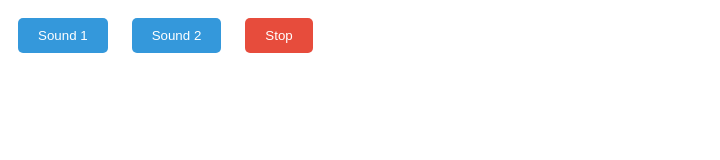
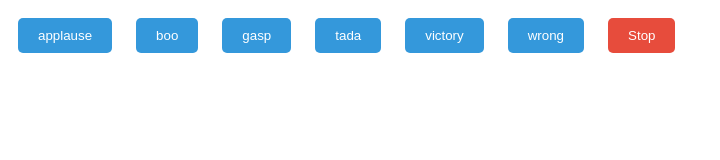
Before and after one commit to acciojob/Soundbar-soumyabratam6, a website: page main.html in a window 1280 px wide. Shown: the whole page, without its empty margins (0-720 px from the left). Drawn offline with Linux system fonts and the light colour scheme.

Commit message:
created a submission

```diff
--- a/main.html
+++ b/main.html
@@ -9,8 +9,12 @@
 <body>
 	<!-- the entire body must be written by student -->
 	<div id="buttons">
-    <button class="btn">Sound 1</button>
-    <button class="btn">Sound 2</button>
+    <button class="btn">applause</button>
+    <button class="btn">boo</button>
+	<button class="btn">gasp</button>
+	<button class="btn">tada</button>
+	<button class="btn">victory</button>
+	<button class="btn">wrong</button>
     <!-- Add as many buttons as you have sounds -->
     <button class="stop">Stop</button>
 </div>
--- a/script.js
+++ b/script.js
@@ -12,19 +12,18 @@ function stopAllSounds() {
   }
 // Get all the sound buttons
 const buttons = document.querySelectorAll('.btn');
-
+let audio = new Audio();
 // Add click event listeners to each button
 buttons.forEach(button => {
     button.addEventListener('click', () => {
         // Get the name of the sound from the button's text
         const soundName = button.innerText;
 
-        // Create a new audio object and play the sound
-        const audio = new Audio(`sounds/${soundName}.mp3`); // replace .mp3 with the format of your sounds
+        // Update the src of the audio object and play the sound
+        audio.src = `sounds/${soundName}.mp3`; // replace .mp3 with the format of your sounds
         audio.play();
     });
 });
-
 // Get all the sound buttons
 const buttons = document.querySelectorAll('.btn');
 
```
